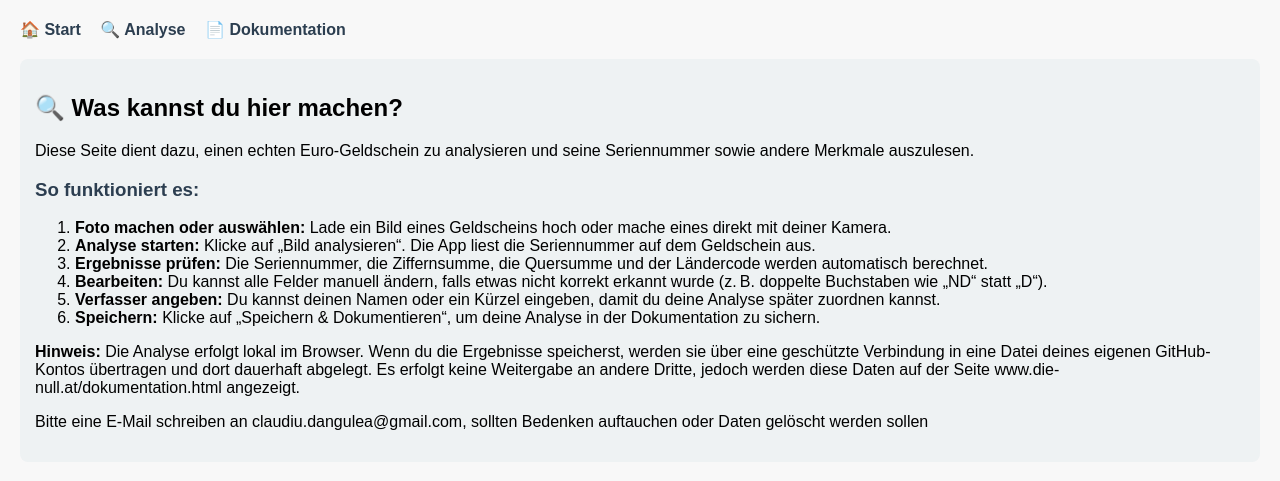
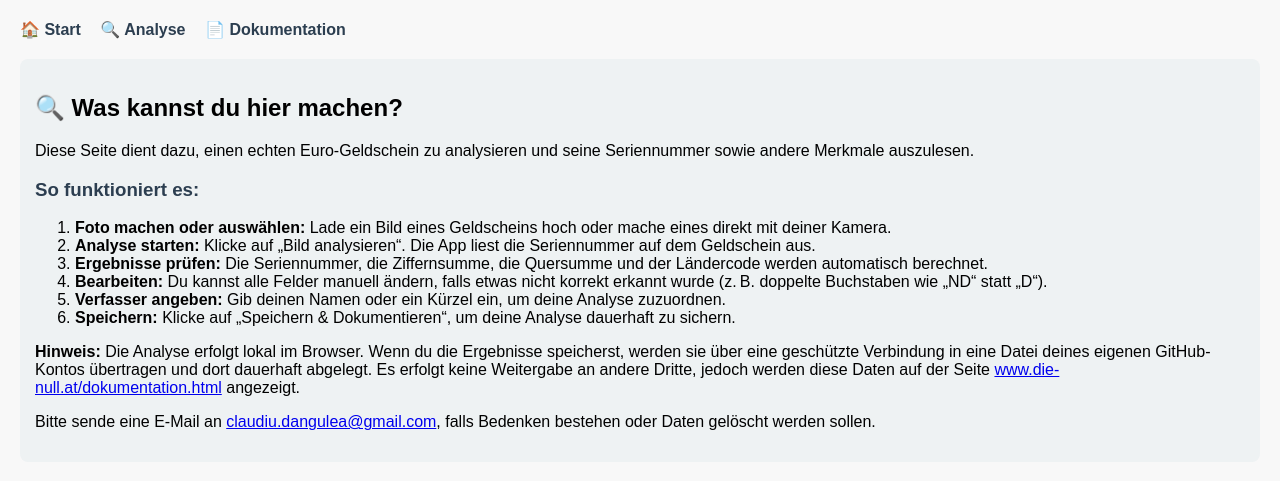
Before and after one commit to intiequals1/EuroNoteScanner, a plain HTML site: page index.html in a window 1280 px wide. Shown: the top 481 px of the page. Drawn offline with Linux system fonts and the light colour scheme.

Commit message:
Update index.html

```diff
--- a/index.html
+++ b/index.html
@@ -1,11 +1,17 @@
-
 <!DOCTYPE html>
 <html lang="de">
 <head>
     <meta charset="UTF-8">
     <title>EuroNoteScanner</title>
+    <meta name="viewport" content="width=device-width, initial-scale=1.0">
+
+    <!-- Tesseract.js zur Texterkennung -->
     <script src="https://cdn.jsdelivr.net/npm/tesseract.js@2/dist/tesseract.min.js"></script>
-    <script src="app.js"></script>
+
+    <!-- Eigenes JavaScript -->
+    <script src="app.js" defer></script>
+
+    <!-- Stylesheet -->
     <link rel="stylesheet" href="style.css">
 </head>
 <body>
@@ -15,7 +21,7 @@
         <a href="dokumentation.html">📄 Dokumentation</a>
     </nav>
 
-    <section style="background: #eef2f3; padding: 15px; border-radius: 8px; margin-bottom: 20px;">
+    <section style="background: #eef2f3; padding: 15px; border-radius: 8px; margin: 20px 0;">
         <h2>🔍 Was kannst du hier machen?</h2>
         <p>Diese Seite dient dazu, einen echten Euro-Geldschein zu analysieren und seine Seriennummer sowie andere Merkmale auszulesen.</p>
 
@@ -25,18 +31,19 @@
             <li><strong>Analyse starten:</strong> Klicke auf „Bild analysieren“. Die App liest die Seriennummer auf dem Geldschein aus.</li>
             <li><strong>Ergebnisse prüfen:</strong> Die Seriennummer, die Ziffernsumme, die Quersumme und der Ländercode werden automatisch berechnet.</li>
             <li><strong>Bearbeiten:</strong> Du kannst alle Felder manuell ändern, falls etwas nicht korrekt erkannt wurde (z. B. doppelte Buchstaben wie „ND“ statt „D“).</li>
-    <li><strong>Verfasser angeben:</strong> Du kannst deinen Namen oder ein Kürzel eingeben, damit du deine Analyse später zuordnen kannst.</li>
-    <li><strong>Speichern:</strong> Klicke auf „Speichern & Dokumentieren“, um deine Analyse in der Dokumentation zu sichern.</li>
+            <li><strong>Verfasser angeben:</strong> Gib deinen Namen oder ein Kürzel ein, um deine Analyse zuzuordnen.</li>
+            <li><strong>Speichern:</strong> Klicke auf „Speichern & Dokumentieren“, um deine Analyse dauerhaft zu sichern.</li>
         </ol>
 
-  <p><strong>Hinweis:</strong> Die Analyse erfolgt lokal im Browser. Wenn du die Ergebnisse speicherst, werden sie über eine geschützte Verbindung in eine Datei deines eigenen GitHub-Kontos übertragen und dort dauerhaft abgelegt. Es erfolgt keine Weitergabe an andere Dritte, jedoch werden diese Daten auf der Seite www.die-null.at/dokumentation.html angezeigt.
-  <p>Bitte eine E-Mail schreiben an claudiu.dangulea@gmail.com, sollten Bedenken auftauchen oder Daten gelöscht werden sollen</p>
-  </p></section>
+        <p><strong>Hinweis:</strong> Die Analyse erfolgt lokal im Browser. Wenn du die Ergebnisse speicherst, werden sie über eine geschützte Verbindung in eine Datei deines eigenen GitHub-Kontos übertragen und dort dauerhaft abgelegt. Es erfolgt keine Weitergabe an andere Dritte, jedoch werden diese Daten auf der Seite <a href="dokumentation.html">www.die-null.at/dokumentation.html</a> angezeigt.</p>
+        <p>Bitte sende eine E-Mail an <a href="mailto:claudiu.dangulea@gmail.com">claudiu.dangulea@gmail.com</a>, falls Bedenken bestehen oder Daten gelöscht werden sollen.</p>
+    </section>
 
+    <main>
         <h1>📸 Euro-Schein Analyse</h1>
         <input type="file" id="imageInput" accept="image/*"><br><br>
         <button onclick="analyzeNote()">Bild analysieren</button>
         <div id="results"></div>
-    <script src="app.js"></script>
+    </main>
 </body>
 </html>
```
Lines whose indentation alone changed are shown as unchanged.
